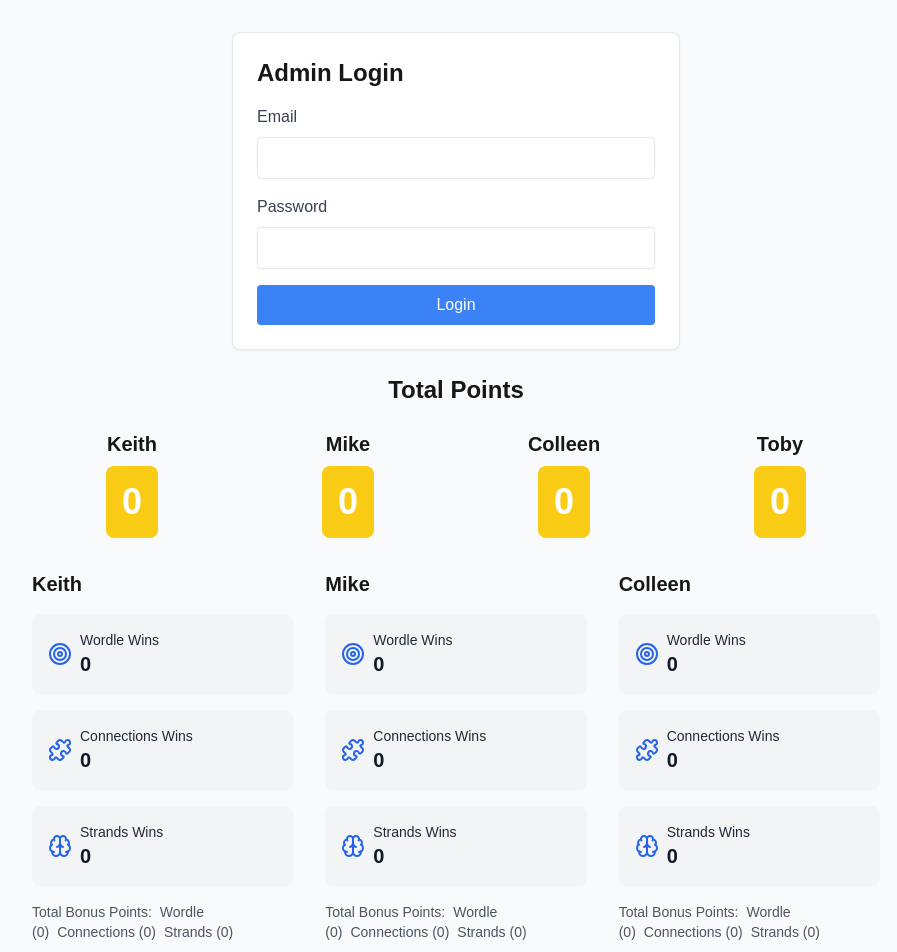
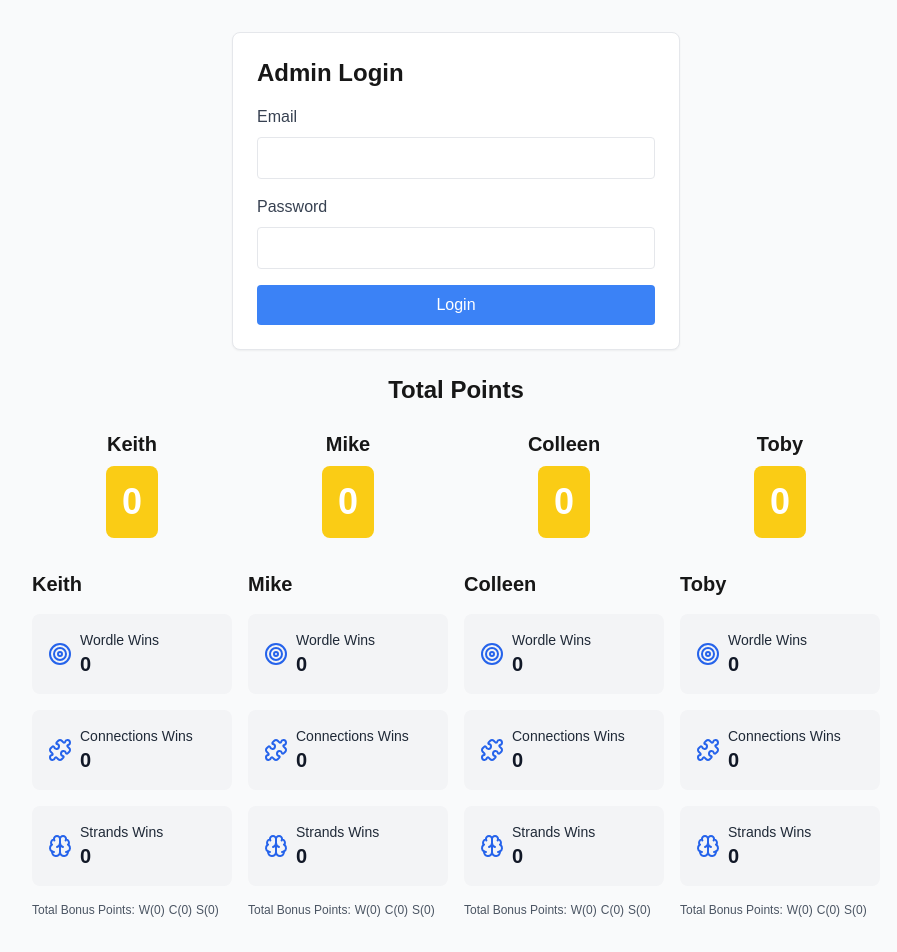
Before and after one commit to mwinscot/nyt-puzzle-scoreboard, a Next.js app: page / in a window 1280 px wide. Shown: the top 952 px of the page, without its empty margins (184-1081 px from the left). Built offline with nearby package versions, Linux system fonts and the light colour scheme; no server answers; the database is empty.

Commit message:
adding Toby to charts 4

```diff
--- a/src/components/puzzle-scoreboard.tsx
+++ b/src/components/puzzle-scoreboard.tsx
@@ -560,8 +560,8 @@ const fetchAllScores = async () => {
           </>
         )}
 
-        {/* Daily Scores Grid */}
-        <div className="grid grid-cols-3 gap-8 mb-8">
+{/* Daily Scores Grid - Adjusted spacing for 4 players */}
+<div className="grid grid-cols-4 gap-4 mb-8">
           {/* Player 1 Scores */}
           <div className="space-y-4">
             <h3 className="text-xl font-bold">Keith</h3>
@@ -583,11 +583,11 @@ const fetchAllScores = async () => {
               icon={Brain}
               bonusCount={scores.player1.dailyScores[currentDate]?.bonusPoints.strandsSpanagram ? 1 : 0}
             />
-            <div className="text-sm text-gray-600">
+            <div className="text-xs text-gray-600">
               Total Bonus Points:
-              <span className="ml-2">Wordle ({scores.player1.totalBonuses.wordle})</span>
-              <span className="ml-2">Connections ({scores.player1.totalBonuses.connections})</span>
-              <span className="ml-2">Strands ({scores.player1.totalBonuses.strands})</span>
+              <span className="ml-1">W({scores.player1.totalBonuses.wordle})</span>
+              <span className="ml-1">C({scores.player1.totalBonuses.connections})</span>
+              <span className="ml-1">S({scores.player1.totalBonuses.strands})</span>
             </div>
           </div>
 
@@ -612,11 +612,11 @@ const fetchAllScores = async () => {
               icon={Brain}
               bonusCount={scores.player2.dailyScores[currentDate]?.bonusPoints.strandsSpanagram ? 1 : 0}
             />
-            <div className="text-sm text-gray-600">
+            <div className="text-xs text-gray-600">
               Total Bonus Points:
-              <span className="ml-2">Wordle ({scores.player2.totalBonuses.wordle})</span>
-              <span className="ml-2">Connections ({scores.player2.totalBonuses.connections})</span>
-              <span className="ml-2">Strands ({scores.player2.totalBonuses.strands})</span>
+              <span className="ml-1">W({scores.player2.totalBonuses.wordle})</span>
+              <span className="ml-1">C({scores.player2.totalBonuses.connections})</span>
+              <span className="ml-1">S({scores.player2.totalBonuses.strands})</span>
             </div>
           </div>
 
@@ -641,12 +641,14 @@ const fetchAllScores = async () => {
               icon={Brain}
               bonusCount={scores.player3.dailyScores[currentDate]?.bonusPoints.strandsSpanagram ? 1 : 0}
             />
-            <div className="text-sm text-gray-600">
+            <div className="text-xs text-gray-600">
               Total Bonus Points:
-              <span className="ml-2">Wordle ({scores.player3.totalBonuses.wordle})</span>
-              <span className="ml-2">Connections ({scores.player3.totalBonuses.connections})</span>
-              <span className="ml-2">Strands ({scores.player3.totalBonuses.strands})</span>
+              <span className="ml-1">W({scores.player3.totalBonuses.wordle})</span>
+              <span className="ml-1">C({scores.player3.totalBonuses.connections})</span>
+              <span className="ml-1">S({scores.player3.totalBonuses.strands})</span>
             </div>
+          </div>
+
           {/* Player 4 Scores */}
           <div className="space-y-4">
             <h3 className="text-xl font-bold">Toby</h3>
@@ -668,14 +670,13 @@ const fetchAllScores = async () => {
               icon={Brain}
               bonusCount={scores.player4.dailyScores[currentDate]?.bonusPoints.strandsSpanagram ? 1 : 0}
             />
-            <div className="text-sm text-gray-600">
+            <div className="text-xs text-gray-600">
               Total Bonus Points:
-              <span className="ml-2">Wordle ({scores.player4.totalBonuses.wordle})</span>
-              <span className="ml-2">Connections ({scores.player4.totalBonuses.connections})</span>
-              <span className="ml-2">Strands ({scores.player4.totalBonuses.strands})</span>
+              <span className="ml-1">W({scores.player4.totalBonuses.wordle})</span>
+              <span className="ml-1">C({scores.player4.totalBonuses.connections})</span>
+              <span className="ml-1">S({scores.player4.totalBonuses.strands})</span>
             </div>
           </div>
-        </div>
         </div>
 
         {/* Score History Chart */}
```
